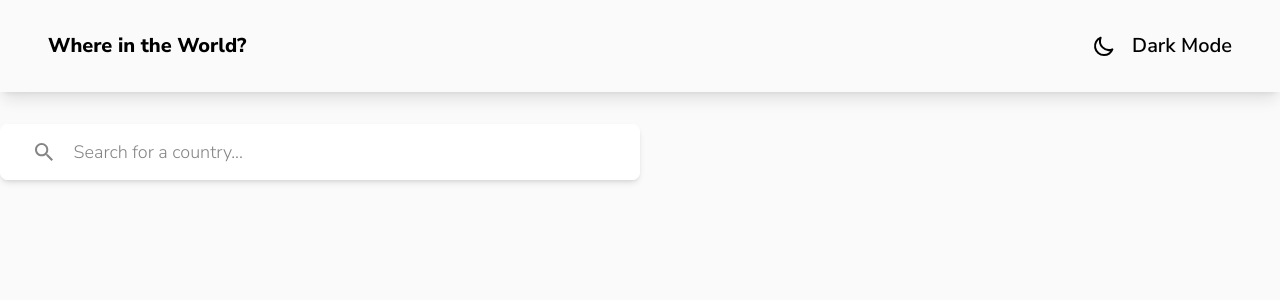
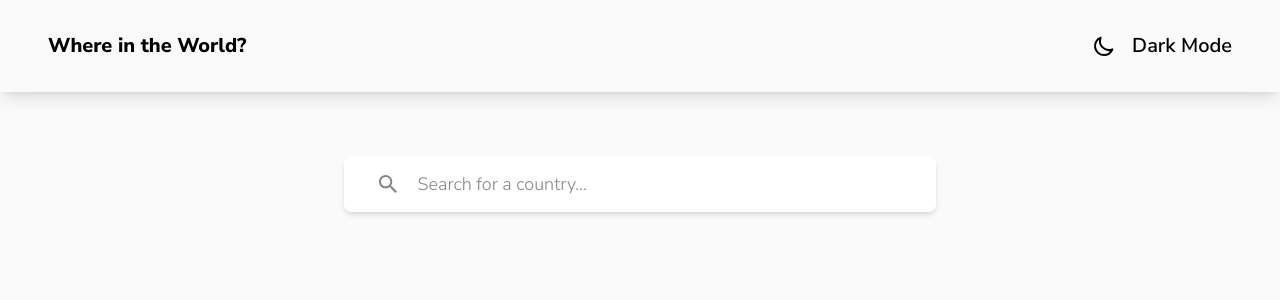
Before and after one commit to zykeus/Rest-Countries-App, a React (Create React App) app: page / in a window 1280 px wide. Shown: the top 300 px of the page. Built offline with nearby package versions, Linux system fonts and the light colour scheme.

Commit message:
Created the layout for the main component and putted the form component inside of it as well

```diff
--- a/src/App.js
+++ b/src/App.js
@@ -1,11 +1,11 @@
 import HeaderController from './components/header/HeaderController';
-import FormController from './components/form/FormController';
+import MainController from './components/main/MainController';
 
 function App() {
   return (
     <>
       <HeaderController />
-      <FormController />
+      <MainController />
     </>
   );
 }
--- /dev/null
+++ b/src/components/main/MainController.js
@@ -0,0 +1,12 @@
+import MainView from './MainView';
+import FormController from '../form/FormController';
+
+const MainController = () => {
+    return (
+        <MainView>
+            <FormController />
+        </MainView>
+    )
+};
+
+export default MainController;
--- /dev/null
+++ b/src/components/main/MainView.js
@@ -0,0 +1,8 @@
+
+const MainView = ({ children }) => {
+    return (
+        <main className='relative grid md:grid-cols-main pt-8 pb-20 px-6 md:col-start-1 md:col-span-full md:gap-8 md:justify-items-center lg:px-12'>{children}</main>
+    )
+};
+
+export default MainView;
--- a/tailwind.config.js
+++ b/tailwind.config.js
@@ -36,6 +36,7 @@ module.exports = {
       },
       gridTemplateColumns: {
         'header': 'max-content 1fr max-content',
+        'main': 'repeat(auto-fit, minmax(285px, 1fr))',
       }
     },
   },
```
